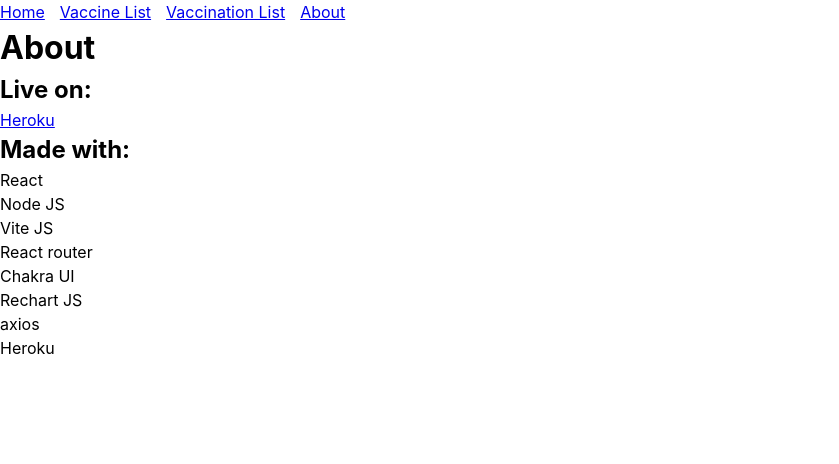
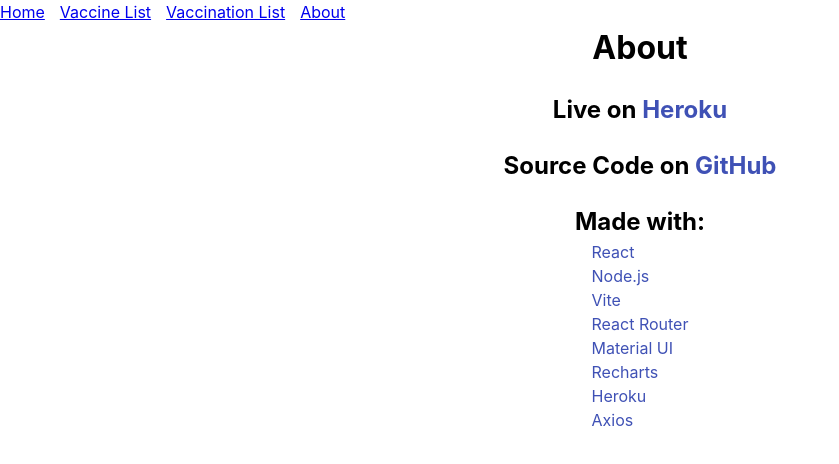
Before and after one commit to fu4303/vaccine, a React (Vite) app in the folder vaccines-frontend/: page /about in a window 1280 px wide. Shown: the top 464 px of the page, without its empty margins (0-839 px from the left). Built offline with nearby package versions, Linux system fonts and the light colour scheme; no server answers.

Commit message:
refactor menu & add material ui components - link and textfield

```diff
--- a/vaccines-frontend/src/App.jsx
+++ b/vaccines-frontend/src/App.jsx
@@ -9,6 +9,7 @@
 import Zerpfy from "./components/Zerpfy";
 import vaccineService from "./services/vaccine";
 import vaccinationService from "./services/vaccination";
+import Menu from "./components/Menu";
 
 const App = () => {
   const [vaccines, setVaccines] = useState([]);
@@ -66,22 +67,7 @@
   return (
     <Router>
       <div>
-        <nav>
-          <div style={{ display: "flex", gap: "15px" }}>
-            <p>
-              <Link to="/">Home</Link>
-            </p>
-            <p>
-              <Link to="/vaccinelist">Vaccine List</Link>
-            </p>
-            <p>
-              <Link to="/vaccinationlist">Vaccination List</Link>
-            </p>
-            <p>
-              <Link to="/about">About</Link>
-            </p>
-          </div>
-        </nav>
+        <Menu />
         <Switch>
           <Route path="/about">
             <About />
--- a/vaccines-frontend/src/components/About.jsx
+++ b/vaccines-frontend/src/components/About.jsx
@@ -1,20 +1,57 @@
 import React from "react";
+import Link from "@material-ui/core/Link";
 
 const About = () => {
   return (
-    <div>
-      <h1>About</h1>
-      <h2>Live on:</h2>
-      <a href="http://">Heroku</a>
+    <div
+      style={{
+        display: "flex",
+        flexDirection: "column",
+        justifyContent: "center",
+        alignItems: "center",
+      }}
+    >
+      <h1 style={{ marginBottom: "20px" }}>About</h1>
+      <h2 style={{ marginBottom: "20px" }}>
+        Live on <Link href="http://">Heroku</Link>
+      </h2>
+      <h2 style={{ marginBottom: "20px" }}>
+        Source Code on <Link href="http://">GitHub</Link>
+      </h2>
+
       <h2>Made with:</h2>
-      <p>React</p>
-      <p>Node JS</p>
-      <p>Vite JS</p>
-      <p>React router</p>
-      <p>Chakra UI</p>
-      <p>Rechart JS</p>
-      <p>axios</p>
-      <p>Heroku</p>
+      <div
+        style={{
+          display: "flex",
+          flexDirection: "column",
+          alignItems: "flex-start",
+        }}
+      >
+        <p>
+          <Link href="https://reactjs.org/">React</Link>
+        </p>
+        <p>
+          <Link href="https://nodejs.org/en/">Node.js</Link>
+        </p>
+        <p>
+          <Link href="https://vitejs.dev/">Vite</Link>
+        </p>
+        <p>
+          <Link href="https://reactrouter.com/">React Router</Link>
+        </p>
+        <p>
+          <Link href="https://material-ui.com/">Material UI</Link>
+        </p>
+        <p>
+          <Link href="https://recharts.org/en-US/">Recharts</Link>
+        </p>
+        <p>
+          <Link href="https://heroku.com/">Heroku</Link>
+        </p>
+        <p>
+          <Link href="https://axios-http.com/">Axios</Link>
+        </p>
+      </div>
     </div>
   );
 };
--- a/vaccines-frontend/src/components/Info.jsx
+++ b/vaccines-frontend/src/components/Info.jsx
@@ -12,12 +12,6 @@
   const zerpfyLength = vaccines.filter(
     (vaccine) => vaccine.vaccine === "Zerpfy"
   ).length;
-
-  console.log(
-    vaccines
-      .filter((vaccine) => vaccine.vaccine === "Antiqua")
-      .filter((vaccine) => vaccine.arrived.includes("2021-02"))
-  );
 
   return (
     <div>
--- /dev/null
+++ b/vaccines-frontend/src/components/Menu.jsx
@@ -0,0 +1,25 @@
+import React from "react";
+import { Link } from "react-router-dom";
+
+const Menu = () => {
+  return (
+    <nav>
+      <div style={{ display: "flex", gap: "15px" }}>
+        <p>
+          <Link to="/">Home</Link>
+        </p>
+        <p>
+          <Link to="/vaccinelist">Vaccine List</Link>
+        </p>
+        <p>
+          <Link to="/vaccinationlist">Vaccination List</Link>
+        </p>
+        <p>
+          <Link to="/about">About</Link>
+        </p>
+      </div>
+    </nav>
+  );
+};
+
+export default Menu;
--- a/vaccines-frontend/src/components/Vaccination.jsx
+++ b/vaccines-frontend/src/components/Vaccination.jsx
@@ -5,7 +5,14 @@
     (vaccine) => vaccine.id === vaccination.sourceBottle
   );
   return (
-    <div style={{ border: "1px solid black", margin: "2px", width: "750px" }}>
+    <div
+      style={{
+        border: "1px solid black",
+        margin: "5px",
+        width: "350px",
+        padding: "5px",
+      }}
+    >
       <p>{vaccination.sourceBottle}</p>
       <p>{vaccination.gender}</p>
       <p>{new Date(vaccination.vaccinationDate).toLocaleDateString()}</p>
--- a/vaccines-frontend/src/components/VaccinationList.jsx
+++ b/vaccines-frontend/src/components/VaccinationList.jsx
@@ -1,6 +1,7 @@
 import React, { useState } from "react";
 import Vaccination from "./Vaccination";
 import Switch from "@material-ui/core/Switch";
+import TextField from "@material-ui/core/TextField";
 
 const VaccinationList = ({ vaccinations, vaccines }) => {
   const [idFilter, setIdFilter] = useState("");
@@ -17,13 +18,13 @@
 
   return (
     <div>
-      <h2>Sort</h2>
+      <h2>Sort by</h2>
       <div style={{ display: "flex", alignItems: "center", gap: "15px" }}>
-        By Date: <Switch onChange={() => setSortByDate(!sortByDate)} />
-        By Gender: <Switch onChange={() => setSortByGender(!sortByGender)} />
+        Date: <Switch onChange={() => setSortByDate(!sortByDate)} />
+        Gender: <Switch onChange={() => setSortByGender(!sortByGender)} />
       </div>
 
-      <h2>Filter</h2>
+      <h2>Filter by</h2>
       <div
         style={{
           display: "flex",
@@ -33,16 +34,17 @@
         }}
       >
         <div>
-          By Vaccination Id{" "}
-          <input
+          <TextField
+            id="standard-basic"
+            label="Vaccination Id"
             onChange={handleIdFilterChange}
             placeholder="6ae207d9-6fa9-4b62..."
           />
         </div>
-
         <div>
-          By Bottle Source{" "}
-          <input
+          <TextField
+            id="standard-basic"
+            label="Bottle Source"
             onChange={handleBottleFilterChange}
             placeholder="75ae9638-3ad5-4433..."
           />
--- a/vaccines-frontend/src/components/Vaccine.jsx
+++ b/vaccines-frontend/src/components/Vaccine.jsx
@@ -6,7 +6,7 @@
   );
 
   return (
-    <div style={{ border: "1px solid black", margin: "2px", width: "600px" }}>
+    <div style={{ border: "1px solid black", margin: "5px", width: "600px" }}>
       <strong>{vaccine.orderNumber}</strong> - {vaccine.responsiblePerson} -{" "}
       {vaccine.healthCareDistrict} -{" "}
       <p
--- a/vaccines-frontend/src/components/VaccineList.jsx
+++ b/vaccines-frontend/src/components/VaccineList.jsx
@@ -1,6 +1,7 @@
 import React, { useState } from "react";
 import Vaccine from "./Vaccine";
 import Switch from "@material-ui/core/Switch";
+import TextField from "@material-ui/core/TextField";
 
 const VaccineList = ({ vaccines, vaccinations }) => {
   const [nameFilter, setNameFilter] = useState("");
@@ -22,26 +23,38 @@
 
   return (
     <div>
-      <h2>Sort</h2>
+      <h2>Sort by</h2>
       <p>Sorted by order number by default</p>
       <div style={{ display: "flex", alignItems: "center", gap: "15px" }}>
-        By Date: <Switch onChange={() => setSortByDate(!sortByDate)} />
-        By Vaccine: <Switch onChange={() => setSortByVaccine(!sortByVaccine)} />
-        By Area: <Switch onChange={() => setSortByArea(!sortByArea)} />
+        Date: <Switch onChange={() => setSortByDate(!sortByDate)} />
+        Vaccine: <Switch onChange={() => setSortByVaccine(!sortByVaccine)} />
+        Area: <Switch onChange={() => setSortByArea(!sortByArea)} />
       </div>
-      <h2>Filter</h2>
+      <h2>Filter by</h2>
       <div style={{ display: "flex", gap: "15px", marginBottom: "20px" }}>
         <div>
-          By Name{" "}
-          <input onChange={handleNameFilterChange} placeholder="Jukka..." />
+          <TextField
+            id="standard-basic"
+            label="Name"
+            onChange={handleNameFilterChange}
+            placeholder="Jukka..."
+          />
         </div>
         <div>
-          By Area{" "}
-          <input onChange={handleAreaFilterChange} placeholder="HYKS..." />
+          <TextField
+            id="standard-basic"
+            label="Area"
+            onChange={handleAreaFilterChange}
+            placeholder="HYKS..."
+          />
         </div>
         <div>
-          By Vaccine Type{" "}
-          <input onChange={handleTypeFilterChange} placeholder="Antiqua..." />
+          <TextField
+            id="standard-basic"
+            label="Vaccine Type"
+            onChange={handleTypeFilterChange}
+            placeholder="Antiqua..."
+          />
         </div>
       </div>
       <div>
```
Also changed, not shown: 1 other file (tests, documents, lock files or other folders).
